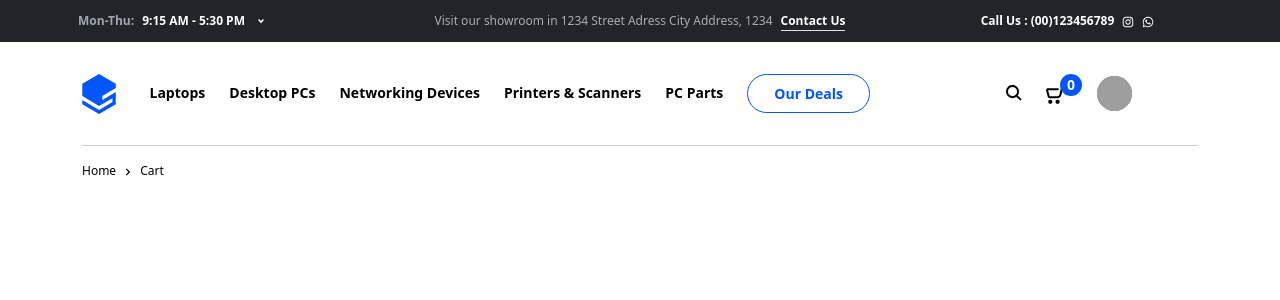
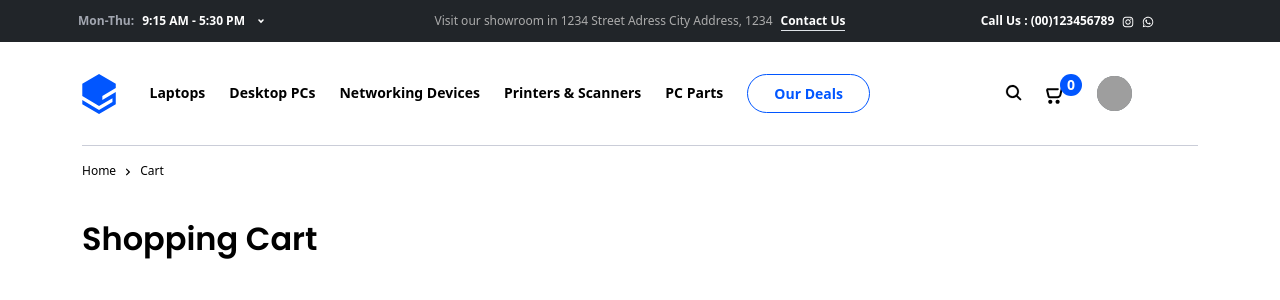
Before and after one commit to mehdimh95/online-shop, a React (Create React App) app: page / in a window 1280 px wide. Shown: the top 300 px of the page. Built offline with nearby package versions, Linux system fonts and the light colour scheme; grey boxes are pictures that could not be loaded.

Commit message:
add <TopBody/>

```diff
--- a/src/App.js
+++ b/src/App.js
@@ -2,6 +2,7 @@ import "bootstrap/dist/css/bootstrap.min.css";
 import TopBar from "./components/TopBar";
 import Header from "./components/Header";
 import SubHeder from "./components/SubHeder";
+import TopBody from "./components/TopBody";
 
 function App() {
   return (
@@ -11,6 +12,7 @@ function App() {
       <div className="container-fluid bg-dark text-white bg-white">
         <div className="container">
           <SubHeder />
+          <TopBody />
         </div>
       </div>
     </div>
--- /dev/null
+++ b/src/components/TopBody.js
@@ -0,0 +1,13 @@
+import React from "react";
+
+const TopBody = () => {
+  return (
+    <div className="row">
+      <div className="col shop-cart">
+        <h1>Shopping Cart</h1>
+      </div>
+    </div>
+  );
+};
+
+export default TopBody;
--- a/src/index.css
+++ b/src/index.css
@@ -1,3 +1,5 @@
+ @import url('https://fonts.googleapis.com/css2?family=Poppins:wght@400;600&display=swap');
+
 body {
   margin: 0;
   -webkit-font-smoothing: antialiased;
@@ -105,6 +107,17 @@ body {
   text-align: center;
   color: black;
 }
+
+.shop-cart > h1 {
+  font-family: Poppins;
+  font-size: 32px;
+  font-weight: 600;
+  line-height: 48px;
+  align-items: center;
+  padding-top: 19px;
+  color: #000;
+}
+
 @media only screen and (min-width: 992px) {
   .top-header {
     color: #000;
```
